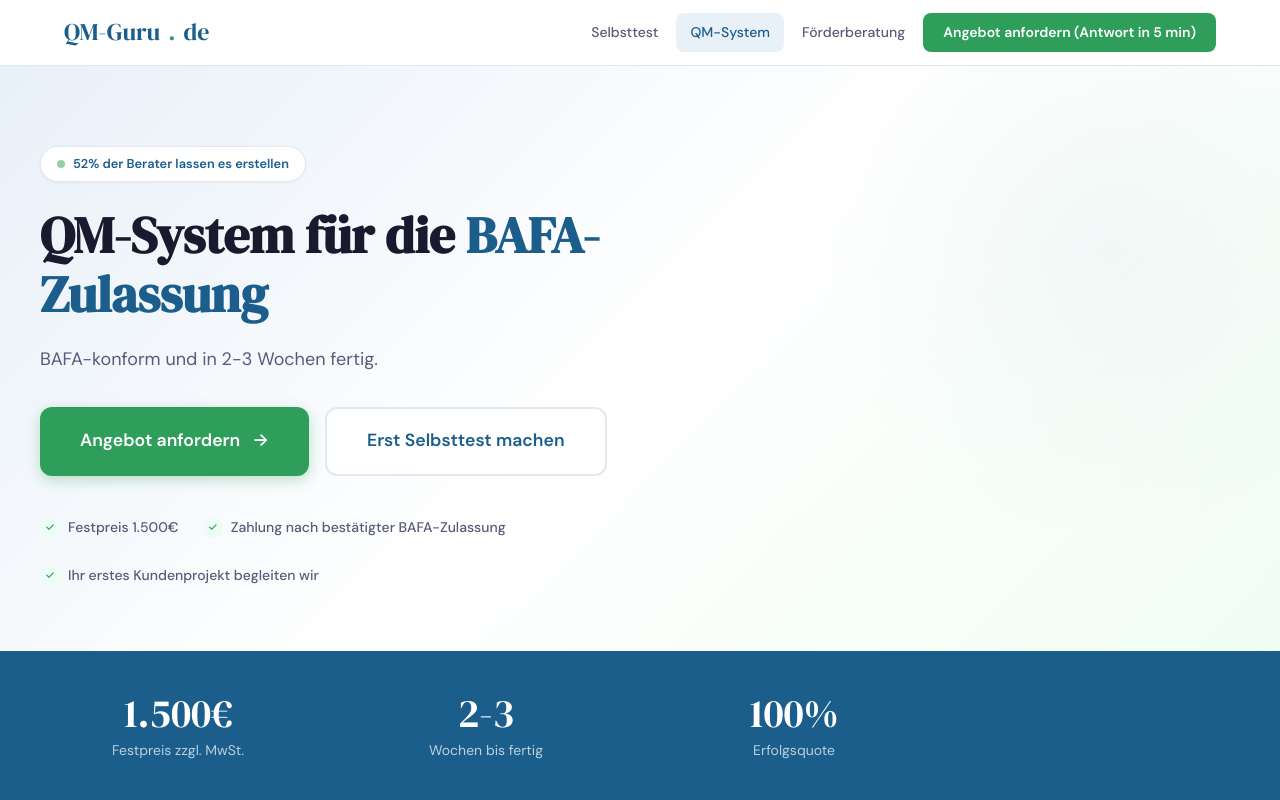
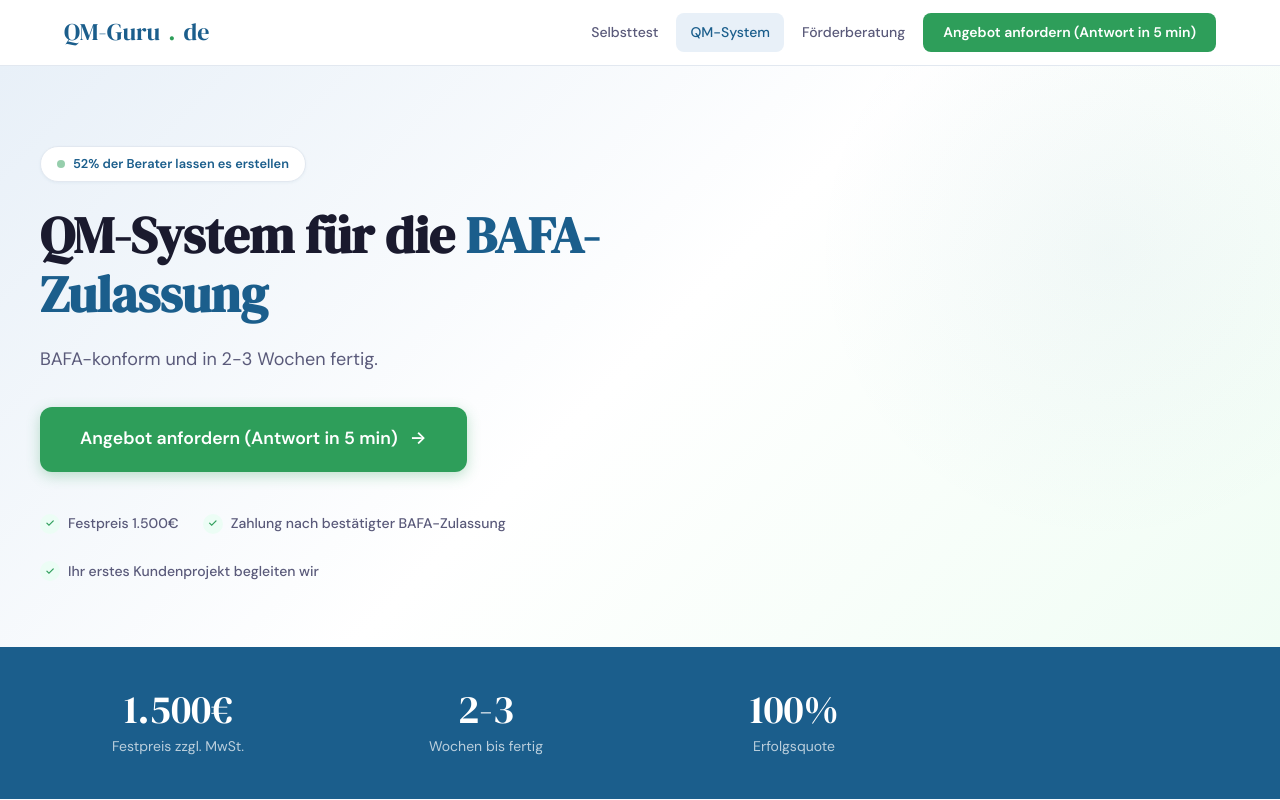
Before and after one commit to holgergrosser-hub/-bafa-landing-pages, a React (Vite) app: page /qm-system-berater in a window 1280 px wide. Shown: the top 800 px of the page. Built offline with nearby package versions, Linux system fonts and the light colour scheme.

Commit message:
Align QM-System hero CTA text

```diff
--- a/src/pages/QMSystem.jsx
+++ b/src/pages/QMSystem.jsx
@@ -25,8 +25,7 @@
               BAFA-konform und in 2-3 Wochen fertig.
             </p>
             <div className="hero-actions">
-              <a href="https://qm-guru-angebote.netlify.app/" className="btn btn-primary btn-large btn-arrow">Angebot anfordern</a>
-              <a href="/" className="btn btn-secondary btn-large">Erst Selbsttest machen</a>
+              <a href="https://qm-guru-angebote.netlify.app/" className="btn btn-primary btn-large btn-arrow">Angebot anfordern (Antwort in 5 min)</a>
             </div>
             <div className="trust-bar">
               <div className="trust-item"><span className="icon">✓</span> Festpreis 1.500€</div>
```
